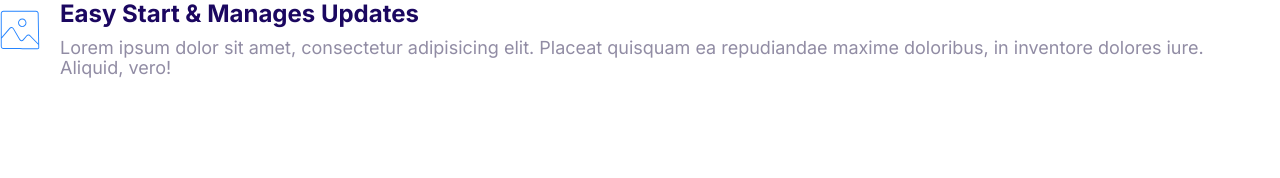
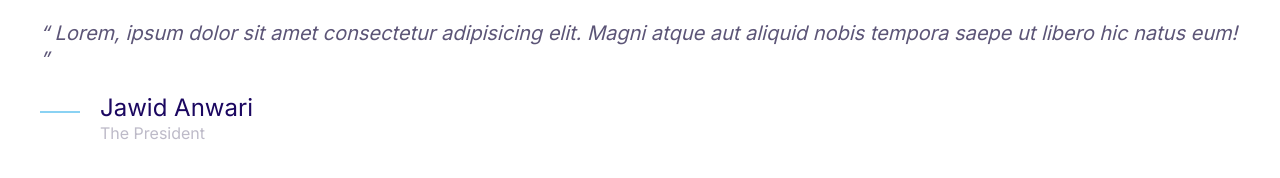
Before and after one commit to jawidanwari/Jawidanwari, a plain HTML site: page index.html in a window 1280 px wide. Drawn offline with Linux system fonts and the light colour scheme.

Commit message:
Build quote component.

```diff
--- a/css/styles.css
+++ b/css/styles.css
@@ -4,6 +4,7 @@
   --color-accent: #ff3400;
   --color-headings: #1b0760;
   --color-body: #918ca4;
+  --color-body-darker: #5c5577;
   --color-border: #ccc;
   --border-radius: 30px;
 }
@@ -376,3 +377,50 @@ a {
 .media__image {
   margin-top: 1rem;
 }
+
+/* Quotes */
+.quote {
+  font-size: 3rem;
+  font-style: italic;
+  color: var(--color-body-darker);
+  line-height: 1.3;
+}
+
+.quote__text::before {
+  content: open-quote;
+}
+
+.quote__text::after {
+  content: close-quote;
+}
+
+.quote__author {
+  font-size: 3rem;
+  font-weight: 500;
+  font-style: normal;
+  margin-bottom: 0;
+}
+
+.author__name {
+  font-style: normal;
+  font-size: 2rem;
+  opacity: 0.4;
+}
+
+.quote__line {
+  position: relative;
+  bottom: 10px;
+}
+
+@media screen and (min-width: 1024px) {
+  .quote {
+    font-size: 2rem;
+  }
+  .quote__author {
+    font-size: 2.4rem;
+  }
+
+  .author__name {
+    font-size: 1.6rem;
+  }
+}
--- a/index.html
+++ b/index.html
@@ -14,20 +14,24 @@
     <title>Document</title>
   </head>
   <body>
+    <blockquote class="quote">
+      <p class="quote__text">
+        Lorem, ipsum dolor sit amet consectetur adipisicing elit. Magni atque
+        aut aliquid nobis tempora saepe ut libero hic natus eum!
+      </p>
+      <footer>
         <div class="media">
           <div class="media__image">
-        <svg class="icon icon--primary">
-          <use xlink:href="images/sprite.svg#snap"></use>
+            <svg class="icon icon--primary quote__line">
+              <use xlink:href="images/sprite.svg#line"></use>
             </svg>
           </div>
           <div class="media__body">
-        <h3 class="media__title">Easy Start & Manages Updates</h3>
-        <p>
-          Lorem ipsum dolor sit amet, consectetur adipisicing elit. Placeat
-          quisquam ea repudiandae maxime doloribus, in inventore dolores iure.
-          Aliquid, vero!
-        </p>
+            <h3 class="media__title quote__author">Jawid Anwari</h3>
+            <p class="author__name">The President</p>
           </div>
         </div>
+      </footer>
+    </blockquote>
   </body>
 </html>
```
Also changed, not shown: components/quote.html (added, +19 -0 lines). Lines whose indentation alone changed are shown as unchanged.
